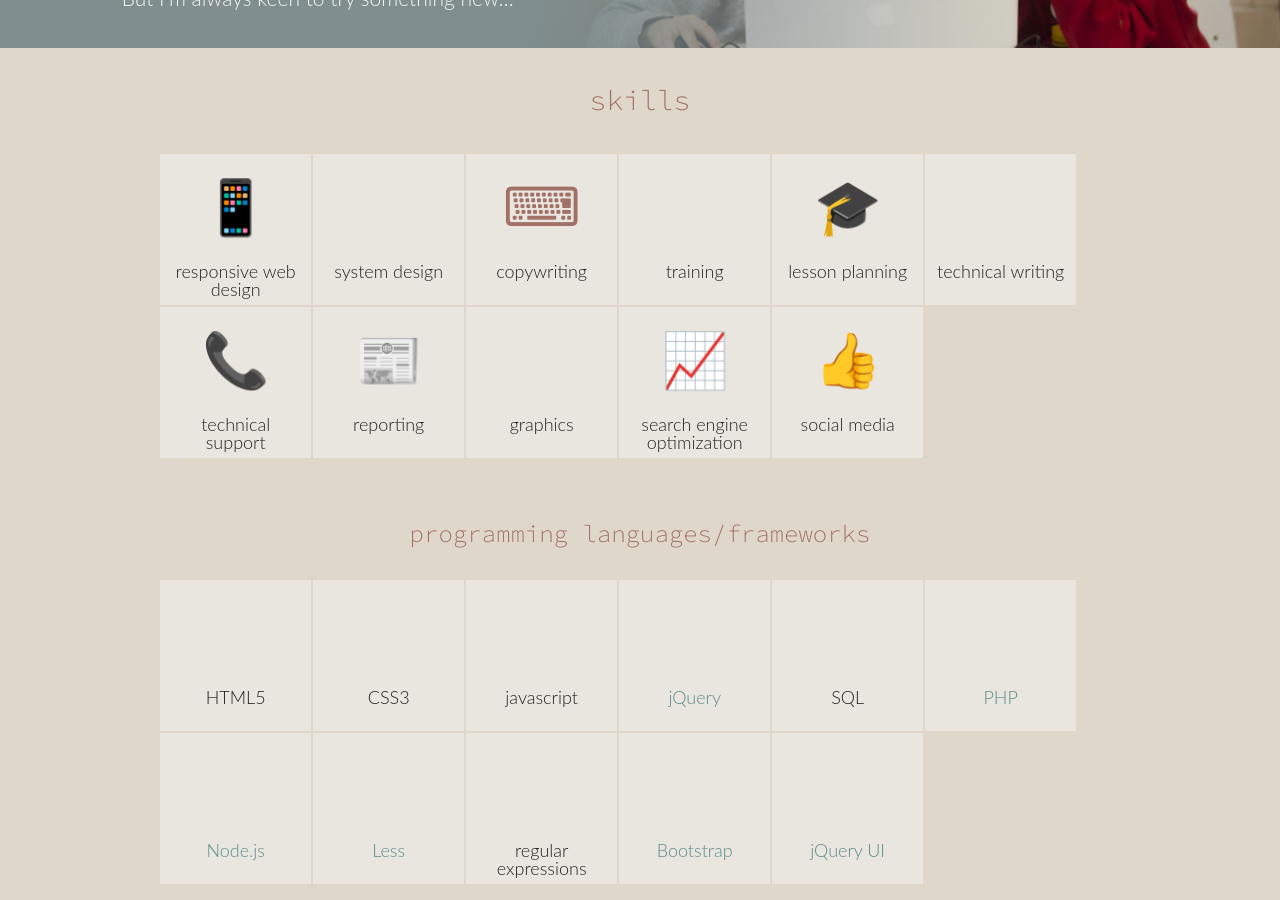
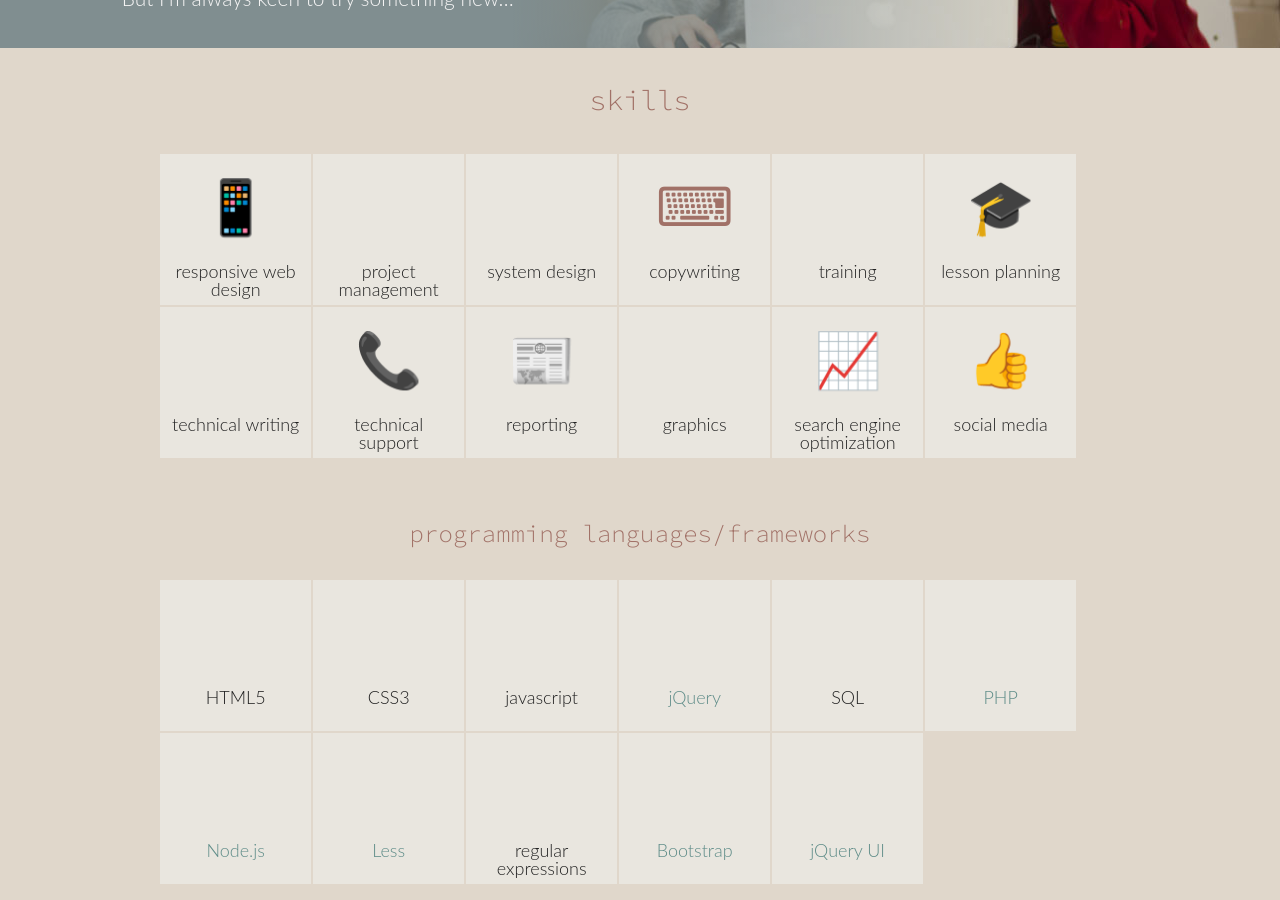
Before and after one commit to cjbarnes/cjbarnes.github.io, a Jekyll site: the page built from _pages/expertise.html, in a window 1280 px wide and 900 px high, scrolled down 1338 px. Built offline with Jekyll 4.4.1, drawn with Linux system fonts in a browser that asks for light colours; some web fonts are replaced.

Commit message:
Added project management to skills list

```diff
--- a/_pages/expertise.html
+++ b/_pages/expertise.html
@@ -52,6 +52,9 @@ illustration: expertise
   <ul class="skill-list">
     <li class="rwd">
       <span>responsive web design</span>
+    </li>
+    <li class="project-management">
+      <span>project management</span>
     </li>
     <li class="system-design">
       <span>system design</span>
```
